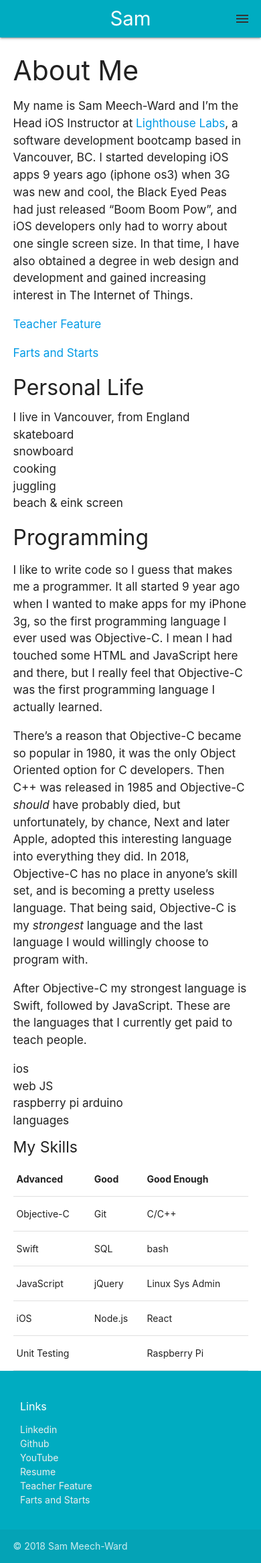
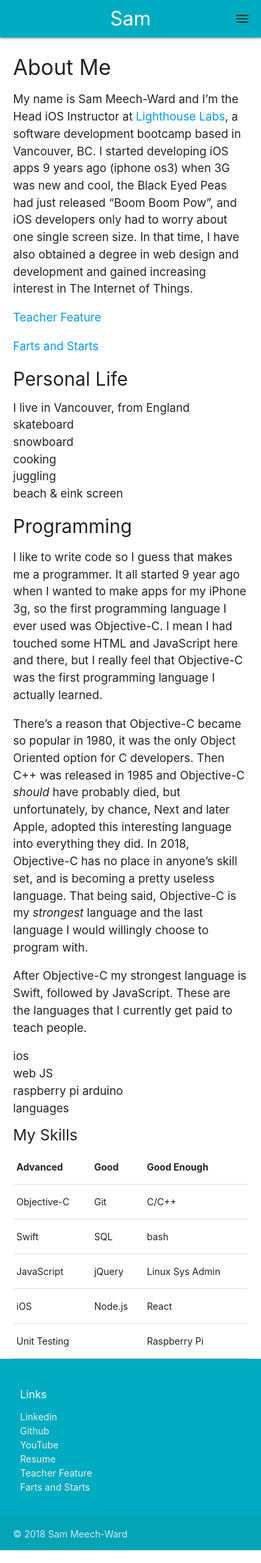
Before and after one commit to meech-ward/personal-site, a Jekyll site: the page built from _pages/about.md, in a window 390 px wide. Shown: the whole page at 67% size. Built offline with Jekyll 4.4.1, drawn with Linux system fonts in a browser that asks for light colours.

Commit message:
Add a smaller media query

```diff
--- a/_sass/_headers.scss
+++ b/_sass/_headers.scss
@@ -10,7 +10,7 @@ h4 { font-size: 1.15rem; line-height: 110%; margin: 0.7666666667rem 0 0.46rem 0;
 h5 { font-size: 1.15rem; line-height: 110%; margin: 0.7666666667rem 0 0.46rem 0; }
 
 
-@media (min-width: 600px) {
+@media (min-width: 700px) {
   h1 { font-size: 3.56rem; line-height: 110%; margin: 2.3733333333rem 0 1.424rem 0; }
 
   h2 { font-size: 2.92rem; line-height: 110%; margin: 1.9466666667rem 0 1.168rem 0; }
@@ -21,3 +21,16 @@ h5 { font-size: 1.15rem; line-height: 110%; margin: 0.7666666667rem 0 0.46rem 0;
 
   h5 { font-size: 1.15rem; line-height: 110%; margin: 0.7666666667rem 0 0.46rem 0; }
 }
+
+@media (max-width: 500px) {
+
+  h1 { font-size: 2.28rem; line-height: 110%; margin: 1.9466666667rem 0 1.168rem 0; }
+
+  h2 { font-size: 2.0rem; line-height: 110%; margin: 1.52rem 0 0.912rem 0; }
+
+  h3 { font-size: 1.64rem; line-height: 110%; margin: 1.0933333333rem 0 0.656rem 0; }
+
+  h4 { font-size: 1.15rem; line-height: 110%; margin: 0.7666666667rem 0 0.46rem 0; }
+
+  h5 { font-size: 1.15rem; line-height: 110%; margin: 0.7666666667rem 0 0.46rem 0; }
+}
```
